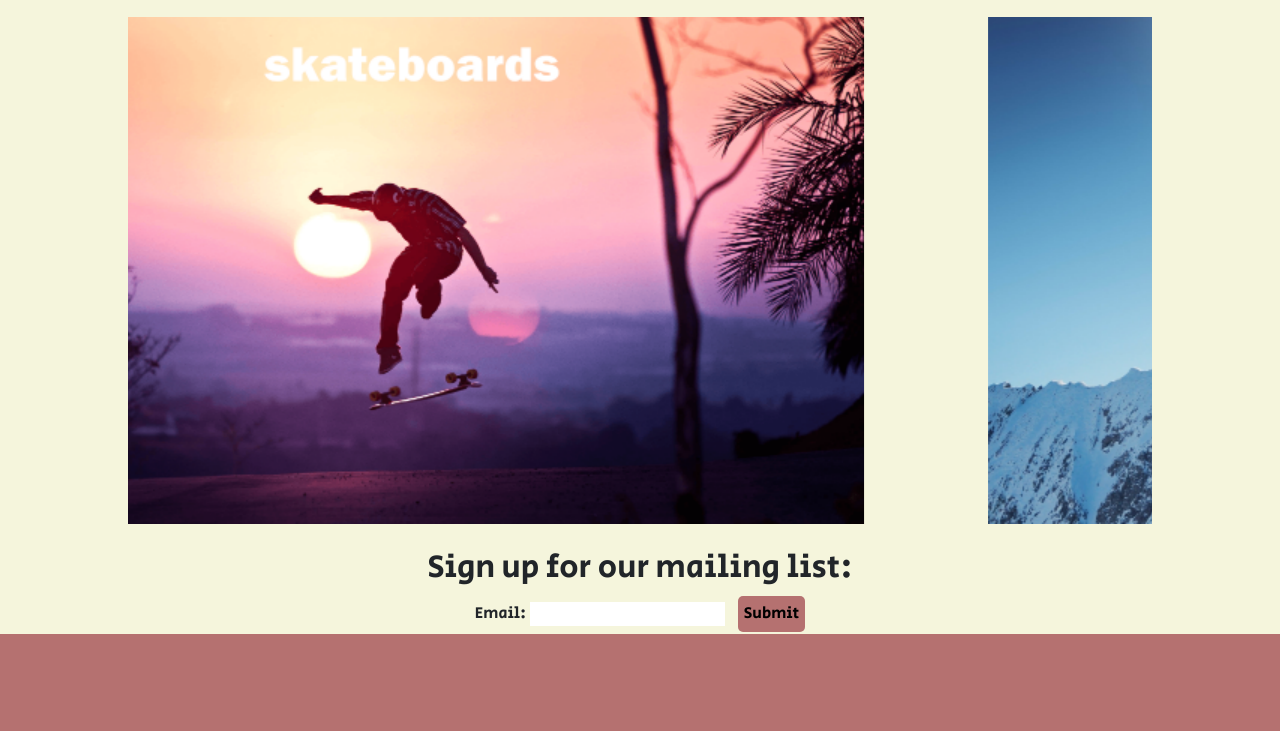
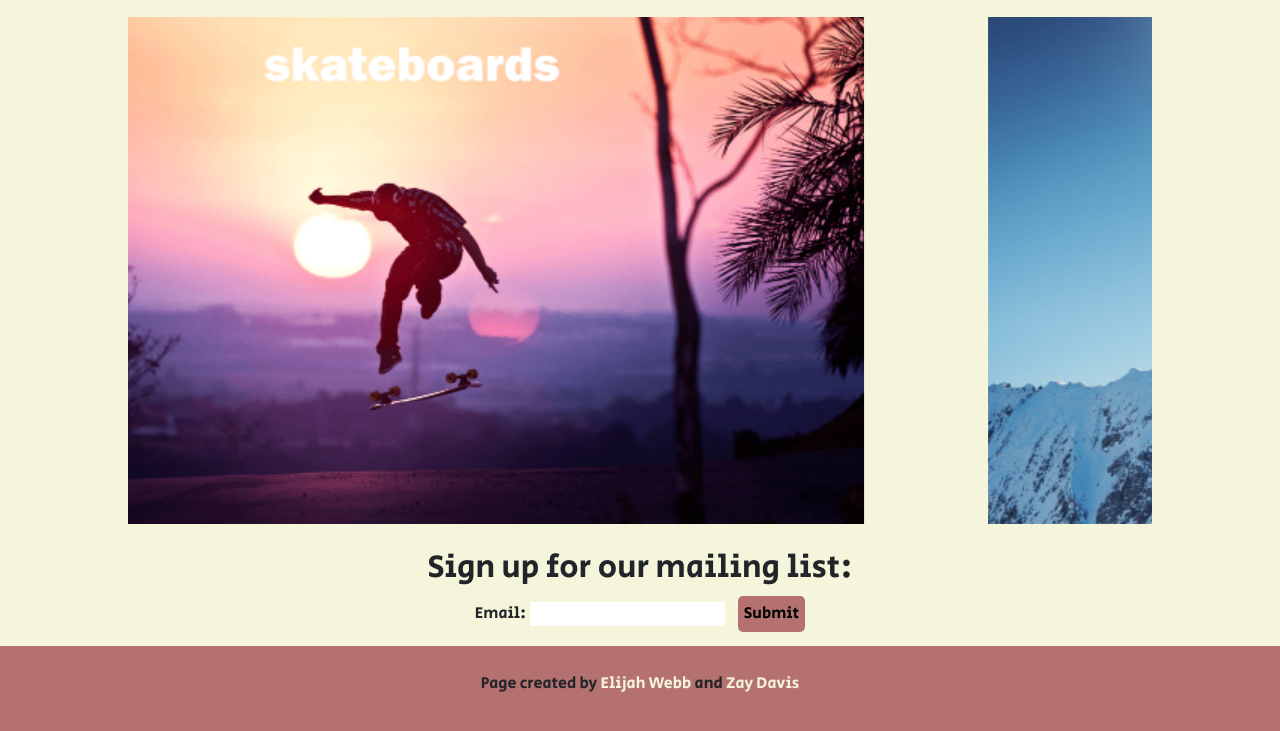
Before and after one commit to ZayBoyy/HTML-OneStop-Boardshop-, a plain HTML site: page index.html in a window 1280 px wide. Shown: the part 209-940 px from the top of the page. Before the commit the page ends 843 px from the top, so only its background shows below. Drawn offline with nearby package versions, Linux system fonts and the light colour scheme; a web font is replaced by a local one.

Commit message:
add footer to index page

```diff
--- a/css/styles.css
+++ b/css/styles.css
@@ -201,6 +201,7 @@ main{
     text-align: center;
     max-width: fit-content;
     margin: 0 auto;
+    padding-bottom: 1%;
 }
 
 #submitbtn{
--- a/index.html
+++ b/index.html
@@ -97,6 +97,10 @@
 
         </main>
 
+        <footer>
+            <p>Page created by <a href="portfolio-elijah.html">Elijah Webb</a> and <a href="#">Zay Davis</a></p>
+        </footer>
+
         <script
             src="https://code.jquery.com/jquery-3.6.1.slim.js"
             integrity="sha256-tXm+sa1uzsbFnbXt8GJqsgi2Tw+m4BLGDof6eUPjbtk="
```
